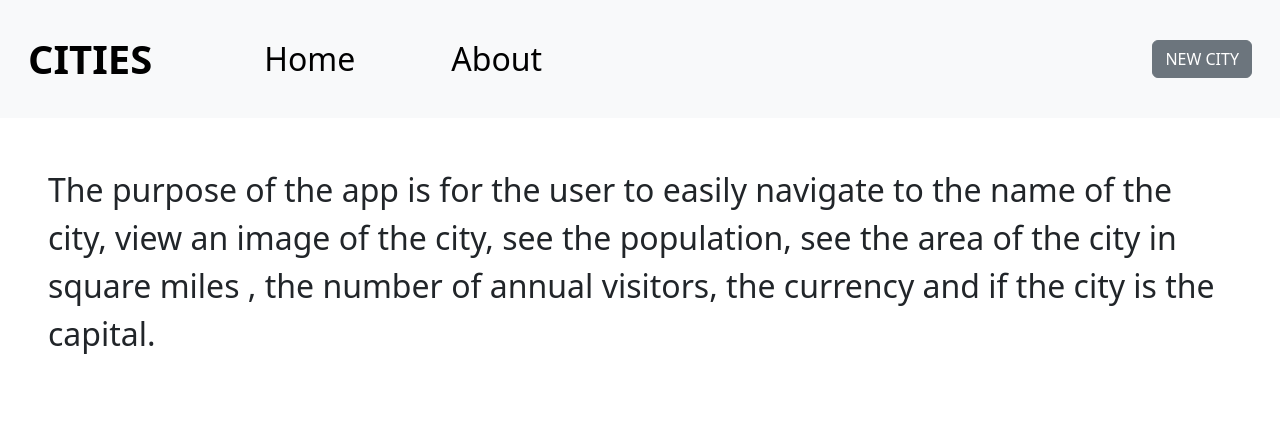
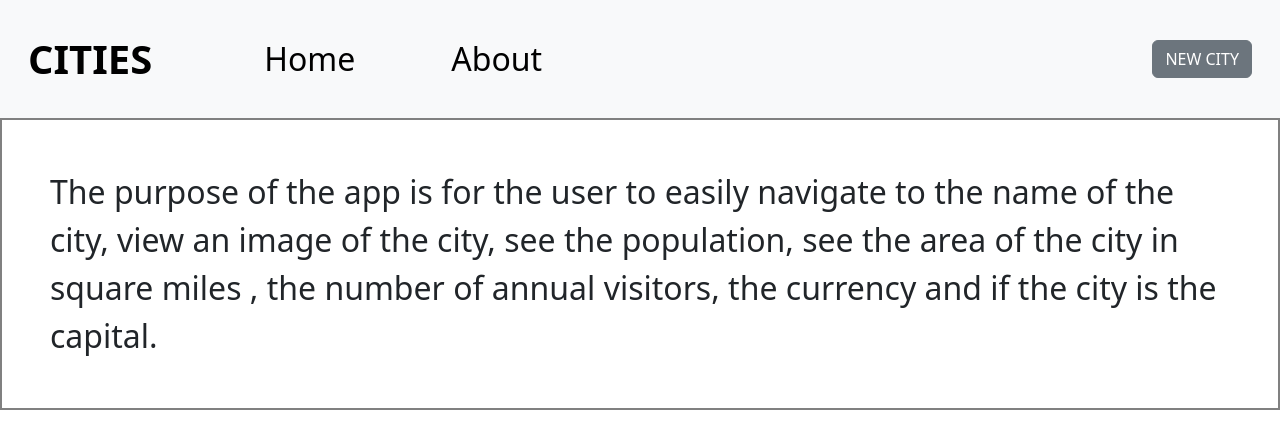
Before and after one commit to Jameel914/pair-project-front-end-city-api, a React (Vite) app: page /about in a window 1280 px wide. Shown: the top 448 px of the page. Built offline with nearby package versions, Linux system fonts and the light colour scheme.

Commit message:
added styles to the about page

```diff
--- a/src/Components/About.jsx
+++ b/src/Components/About.jsx
@@ -3,12 +3,14 @@ import React from "react";
 function About() {
   return (
     <>
-      <p className="fs-2 mt-5 px-5">
-        The purpose of the app is for the user to easily navigate to the name of
-        the city, view an image of the city, see the population, see the area of
-        the city in square miles , the number of annual visitors, the currency
-        and if the city is the capital.
-      </p>
+      <div className="" style={{ border: "2px solid grey" }}>
+        <p className="fs-2 mt-5 px-5 mb-5">
+          The purpose of the app is for the user to easily navigate to the name
+          of the city, view an image of the city, see the population, see the
+          area of the city in square miles , the number of annual visitors, the
+          currency and if the city is the capital.
+        </p>
+      </div>
     </>
   );
 }
```
